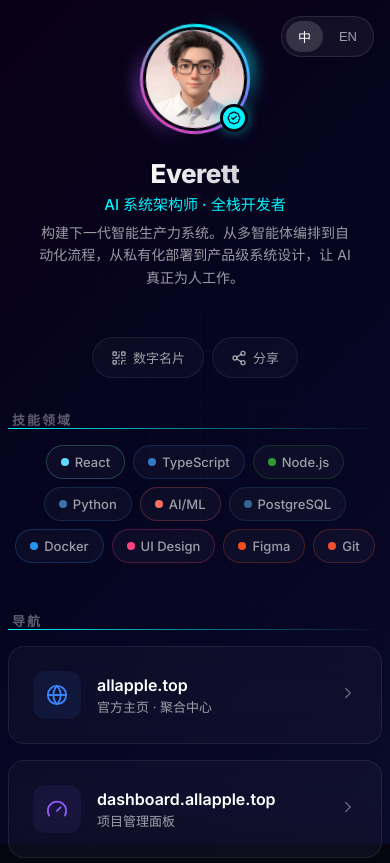
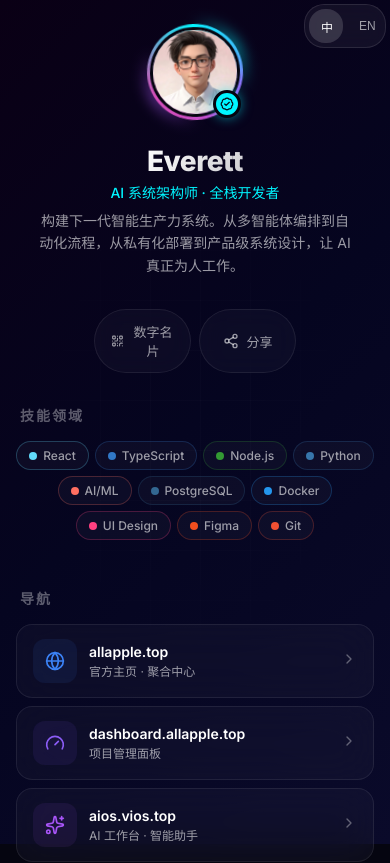
Before and after one commit to xiaopengsvip/linktrvios, a React (Vite) app: page / in a window 390 px wide. Shown: the top 863 px of the page. Built offline with nearby package versions, Linux system fonts and the light colour scheme; the HTML template or start-up script is replaced by a standard one.

Commit message:
响应式: PC/移动端差异化显示
- PC (≥1025px): 链接双列网格(8→4x2)、头像140px、内容区1080px宽
- 平板(481-1024px): 项目2列、中等间距
- 手机(≤480px): 紧凑布局、触控44px目标、头像96px、隐藏重型视觉
- 修复多余的CSS闭合括号

```diff
--- a/src/index.css
+++ b/src/index.css
@@ -1058,27 +1058,70 @@ html { scrollbar-width: none; }
 @media (min-width: 1025px) {
   .main-content {
     padding: var(--space-3xl) var(--space-3xl);
+    max-width: 1080px;
+    margin: 0 auto;
   }
 
-  .links-section,
+  /* 双列链接网格 — 充分利用桌面宽度 */
+  .links-section {
+    max-width: 860px;
+    display: grid;
+    grid-template-columns: repeat(2, 1fr);
+    gap: var(--space-lg);
+  }
+
   .skills-section,
   .projects-section,
   .social-section,
   .footer {
+    max-width: 860px;
+  }
+
+  .skills-grid {
+    display: flex;
+    flex-wrap: wrap;
+    justify-content: center;
+    gap: var(--space-sm);
     max-width: 560px;
   }
 
-  .profile-bio {
-    max-width: 400px;
+  .projects-grid {
+    grid-template-columns: repeat(2, 1fr);
+    gap: var(--space-xl);
   }
 
+  /* 更大头像与名字 */
+  .avatar-ring {
+    width: 140px;
+    height: 140px;
+  }
+
+  .profile-name {
+    font-size: 44px;
+  }
+
+  .profile-title {
+    font-size: 17px;
+  }
+
+  .profile-bio {
+    max-width: 520px;
+    font-size: 16px;
+  }
+
+  /* 更大链接卡片 */
   .link-card {
     padding: var(--space-xl) var(--space-lg);
   }
 
   .link-icon {
-    width: 52px;
-    height: 52px;
+    width: 56px;
+    height: 56px;
+  }
+
+  .link-icon svg {
+    width: 26px;
+    height: 26px;
   }
 
   .link-title {
@@ -1089,8 +1132,18 @@ html { scrollbar-width: none; }
     font-size: 14px;
   }
 
-  .project-card:hover {
-    transform: translateY(-8px);
+  /* 项目卡片更大图片 */
+  .project-image {
+    height: 200px;
+  }
+
+  /* 桌面 hover 增强 */
+  .project-card:hover .project-image img {
+    transform: scale(1.06);
+  }
+
+  .project-image img {
+    transition: transform 0.6s cubic-bezier(0.16, 1, 0.3, 1);
   }
 }
 
@@ -1151,7 +1204,7 @@ html { scrollbar-width: none; }
    移动端性能：关闭重型视觉效果
    ============================================================ */
 
-@media (max-width: 768px) {
+@media (max-width: 480px) {
   .mesh-gradient,
   .orb,
   .stars,
@@ -1159,8 +1212,163 @@ html { scrollbar-width: none; }
   canvas {
     display: none !important;
   }
+
   .bg-canvas {
     background: linear-gradient(135deg, #0a0015 0%, #050520 50%, #0a0a2a 100%);
+  }
+
+  /* 移动端紧凑布局 */
+  .main-content {
+    padding: var(--space-lg) var(--space-md);
+    padding-bottom: var(--space-3xl);
+  }
+
+  .profile {
+    margin-bottom: var(--space-xl);
+  }
+
+  .avatar-ring {
+    width: 96px;
+    height: 96px;
+  }
+
+  .avatar-ring::before {
+    inset: -6px;
+  }
+
+  .profile-name {
+    font-size: 28px;
+  }
+
+  .profile-title {
+    font-size: 14px;
+  }
+
+  .profile-bio {
+    font-size: 14px;
+    max-width: 320px;
+  }
+
+  .actions {
+    display: flex;
+    gap: var(--space-sm);
+  }
+
+  .action-btn {
+    flex: 1;
+    padding: 12px 16px;
+    font-size: 13px;
+    display: flex;
+    align-items: center;
+    justify-content: center;
+    gap: 8px;
+    min-height: 44px;
+  }
+
+  .action-btn svg {
+    width: 16px;
+    height: 16px;
+  }
+
+  /* 紧凑链接卡片 */
+  .links-section {
+    gap: var(--space-sm);
+  }
+
+  .link-card {
+    padding: 14px 16px;
+    gap: 12px;
+  }
+
+  .link-icon {
+    width: 44px;
+    height: 44px;
+  }
+
+  .link-icon svg {
+    width: 20px;
+    height: 20px;
+  }
+
+  .link-title {
+    font-size: 14px;
+  }
+
+  .link-desc {
+    font-size: 12px;
+  }
+
+  .link-arrow svg {
+    width: 16px;
+    height: 16px;
+  }
+
+  /* 移动端项目卡片 */
+  .project-image {
+    height: 130px;
+  }
+
+  .project-title {
+    font-size: 14px;
+  }
+
+  .project-desc {
+    font-size: 12px;
+  }
+
+  .project-tag {
+    font-size: 10px;
+  }
+
+  /* 技能标签紧凑 */
+  .skill-tag {
+    padding: 6px 12px;
+    font-size: 12px;
+  }
+
+  .skills-grid {
+    gap: 6px;
+  }
+
+  /* 社交按钮触控 */
+  .social-btn {
+    width: 44px;
+    height: 44px;
+  }
+
+  .social-btn svg {
+    width: 18px;
+    height: 18px;
+  }
+
+  .section-title {
+    font-size: 14px;
+    margin-bottom: var(--space-md);
+  }
+
+  .section-title::after {
+    display: none;
+  }
+
+  /* 语言切换固定在顶部 */
+  .lang-toggle {
+    top: 4px;
+    right: 4px;
+  }
+
+  .lang-btn {
+    width: 34px;
+    height: 34px;
+    font-size: 12px;
+  }
+
+  /* 页脚紧凑 */
+  .footer {
+    padding: var(--space-lg) 0;
+  }
+
+  .footer-content {
+    font-size: 11px;
   }
 }
 
```
